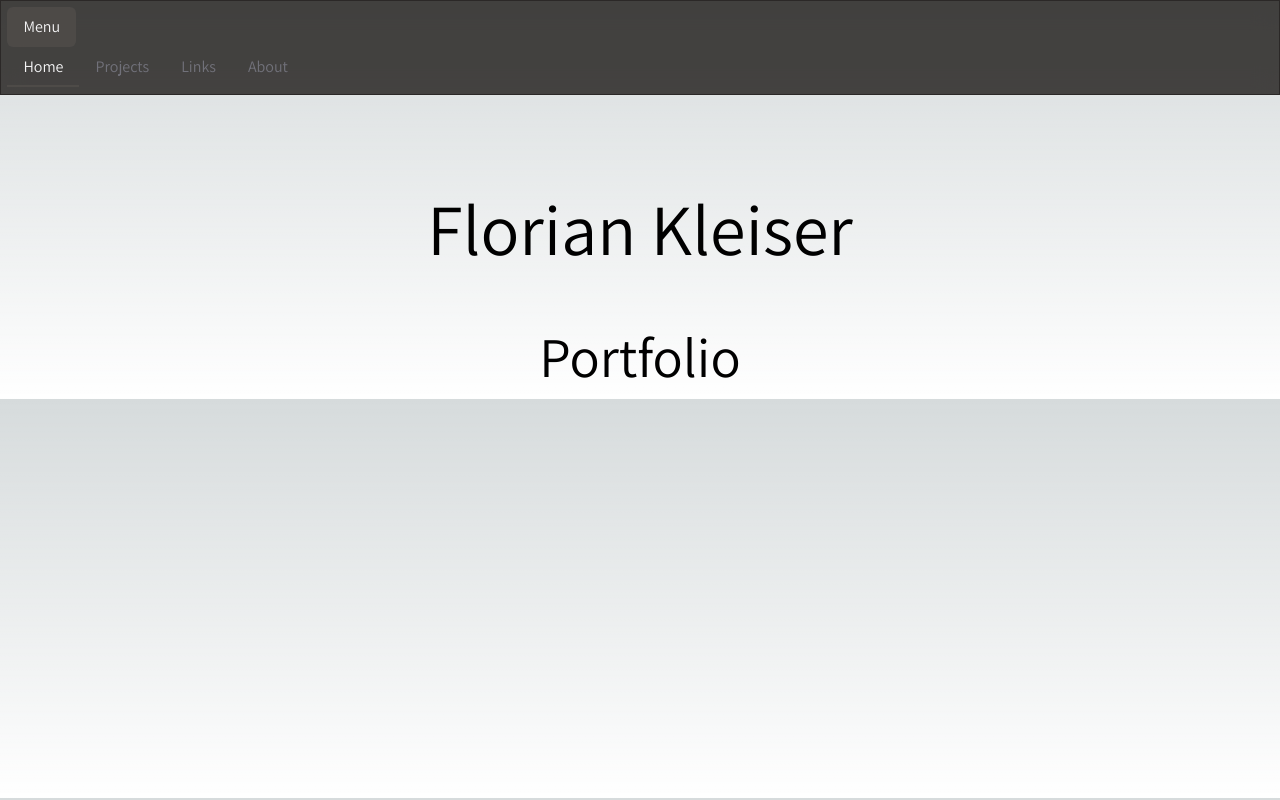
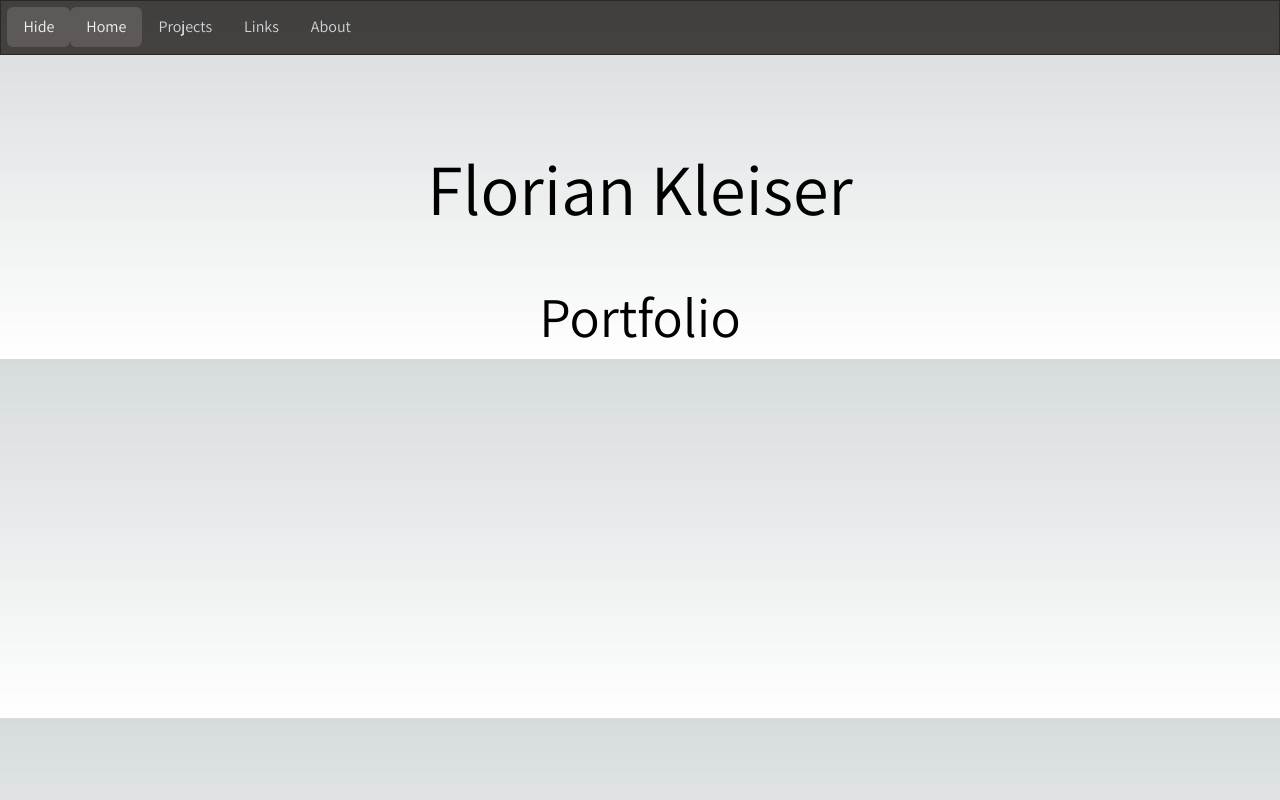
Before and after one commit to flokleiser/nextjs-flo, a Next.js app: page / in a window 1280 px wide. Both pictures are taken after a click on the button "Menu". Built offline with nearby package versions, Linux system fonts and the light colour scheme.

Commit message:
why is navbar like this

```diff
--- a/app/components/Navbar.js
+++ b/app/components/Navbar.js
@@ -38,19 +38,19 @@ export default function Navbar() {
 
 
   return (
-    <div className="border border-stone-800/90 p-[0.4rem] mb-12 sticky top z-[100] bg-stone-900/80 backdrop-blur-md">
 
-       {/*menu button*/}
+
+    <div className="flex border border-stone-800/90 p-[0.4rem] mb-12 sticky top z-[100] bg-stone-900/80 backdrop-blur-md">
+    {/*menu button*/}
        <button
-        className="px-4 py-2 rounded-md text-sm lg:text-base relative no-underline duration-300 ease-in text-zinc-100 bg-stone-500/20"
+        className="px-4 py-2 rounded-md text-sm lg:text-base relative no-underline duration-300 ease-in text-zinc-100 bg-stone-500/50"
         onClick={toggleNavbarVisibility}
       >
-        {showNavbar ? "Menu" : "Menu"}
+        {showNavbar ? "Hide" : "Menu"}
       </button>
+      {showNavbar && (
 
-
-      {showNavbar && (
-      <nav className="flex 2 relative justify-start w-full z-[100]  ">
+      <nav className="flex relative justify-start w-full z-[100]  ">
         {navItems.map((item, index) => {
           const isActive = item.path === pathname;
 
@@ -58,7 +58,7 @@ export default function Navbar() {
             <Link
               key={item.path}
               className={`px-4 py-2 rounded-md text-sm lg:text-base relative no-underline duration-300 ease-in ${
-                isActive ? "text-zinc-100" : "text-zinc-500"
+                isActive ? "text-zinc-100" : "text-zinc-300"
               }`}
               data-active={isActive}
               href={item.path}
@@ -68,7 +68,7 @@ export default function Navbar() {
               <span>{item.name}</span>
               {item.path === hoveredPath && (
                 <motion.div
-                  className="absolute bottom-0 left-0 w-full h-0.5 bg-stone-500/20"
+                  className="absolute bottom-0 left-0 h-full bg-stone-500/50 rounded-md -z-10"
                   layoutId="navbar"
                   aria-hidden="true"
                   style={{
@@ -76,9 +76,9 @@ export default function Navbar() {
                   }}
                   transition={{
                     type:"spring",
-                    bounce:0.25,
-                    stiffness:130,
-                    damping:9,
+                    bounce:0.1,
+                    stiffness:100,
+                    damping:11,
                     duration:0.5,
                   }}
                   />
--- a/app/page.module.css
+++ b/app/page.module.css
@@ -41,6 +41,7 @@
 .spacing2 {
     padding-bottom: 10vh;
 }
+
 
 .description a {
   display: flex;
```
Also changed, not shown: app/globals.css (+0 -33 lines).
